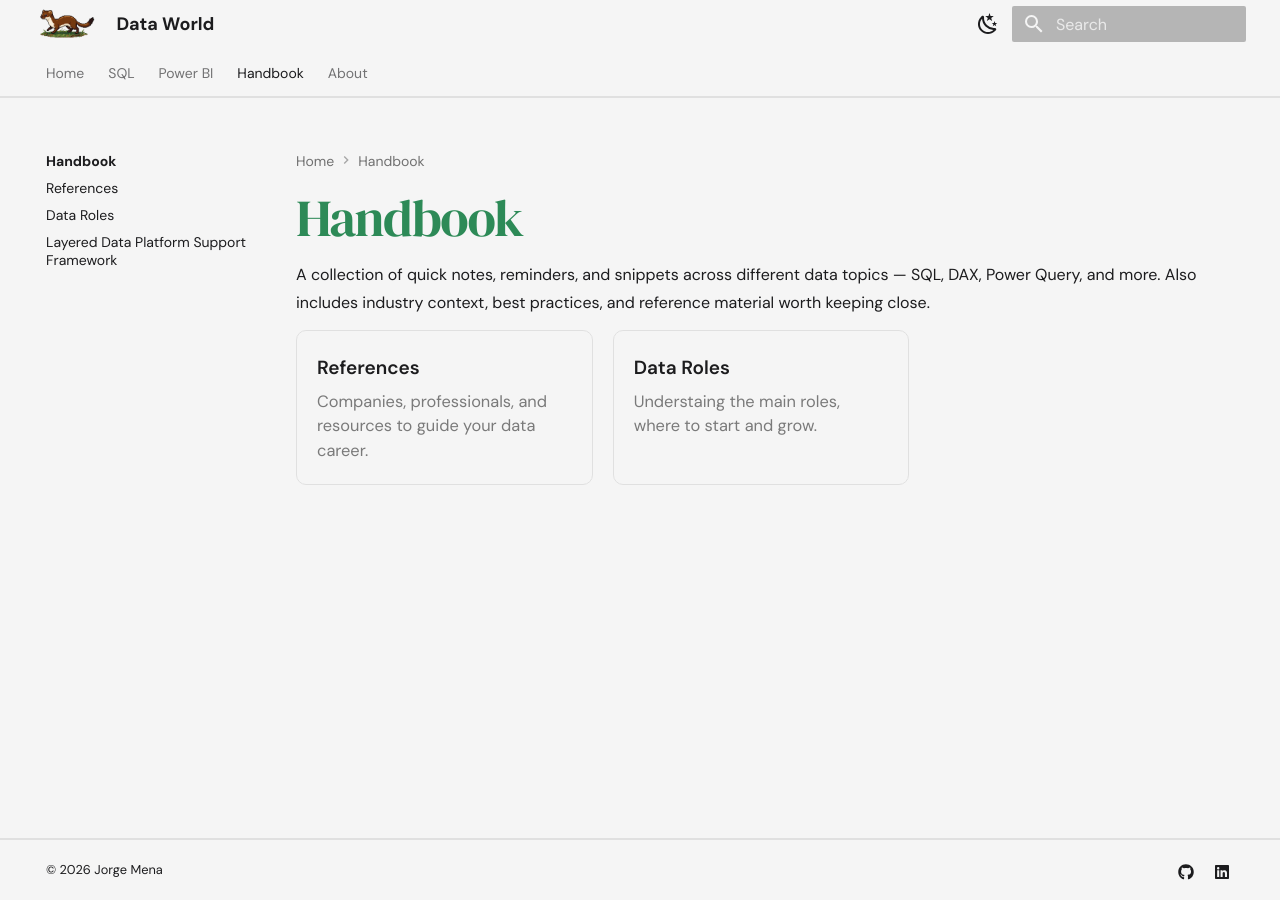
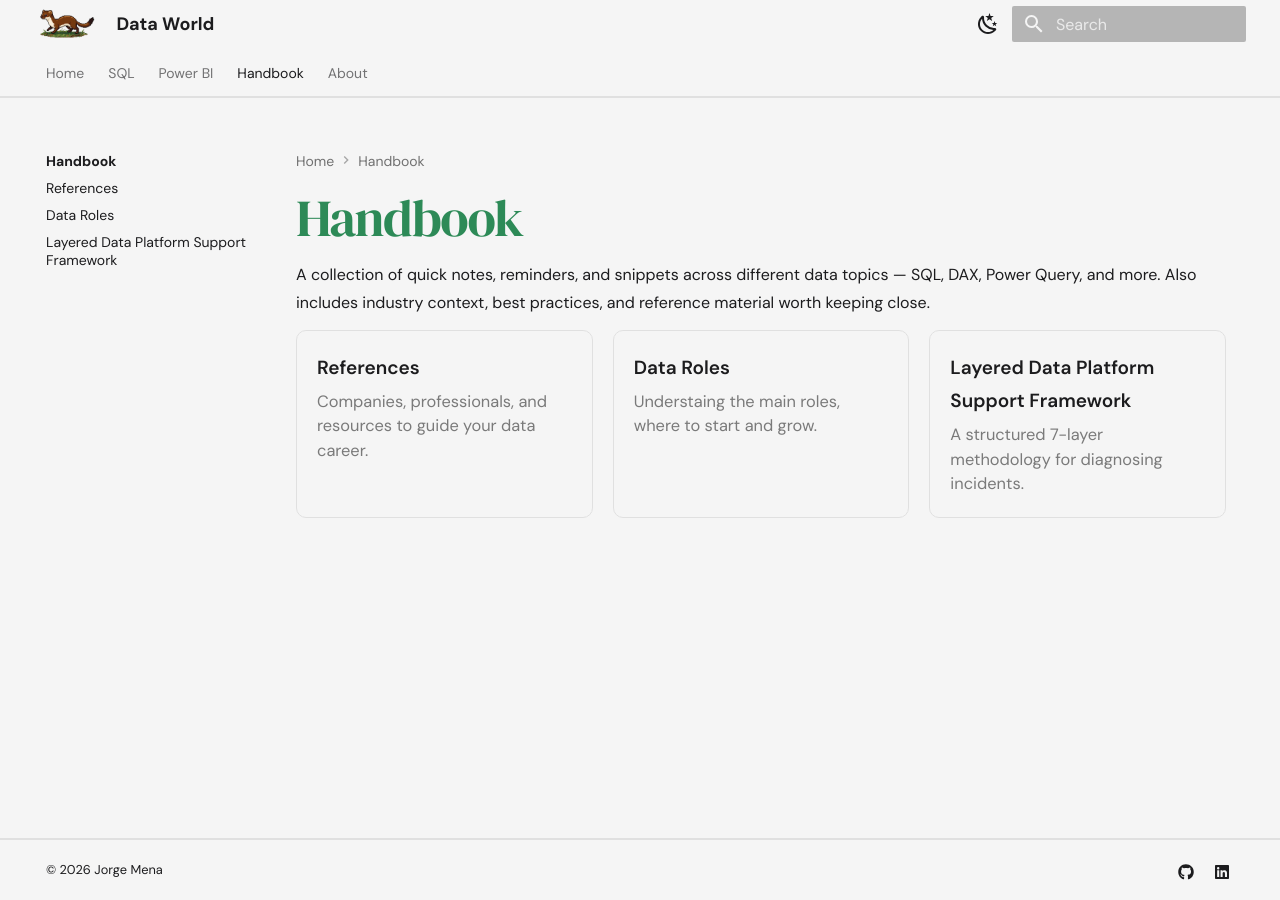
Before and after one commit to JorgeMena92/dataworld, an MkDocs documentation site: the page built from docs/handbook/index.md, in a window 1280 px wide. Built offline with MkDocs 1.6.1 and Material for MkDocs 9.7.7, drawn with Linux system fonts in a browser that asks for light colours.

Commit message:
v1.3.0 - Handbook: Layered Data Platform Support Framework

```diff
--- a/docs/handbook/index.md
+++ b/docs/handbook/index.md
@@ -21,4 +21,9 @@ A collection of quick notes, reminders, and snippets across different data topic
     <div class="card__desc">Understaing the main roles, where to start and grow.</div>
   </a>
 
+  <a href="layered-fw/" class="card">
+    <div class="card__title">Layered Data Platform Support Framework</div>
+    <div class="card__desc">A structured 7-layer methodology for diagnosing incidents.</div>
+  </a>
+
 </div>
```
